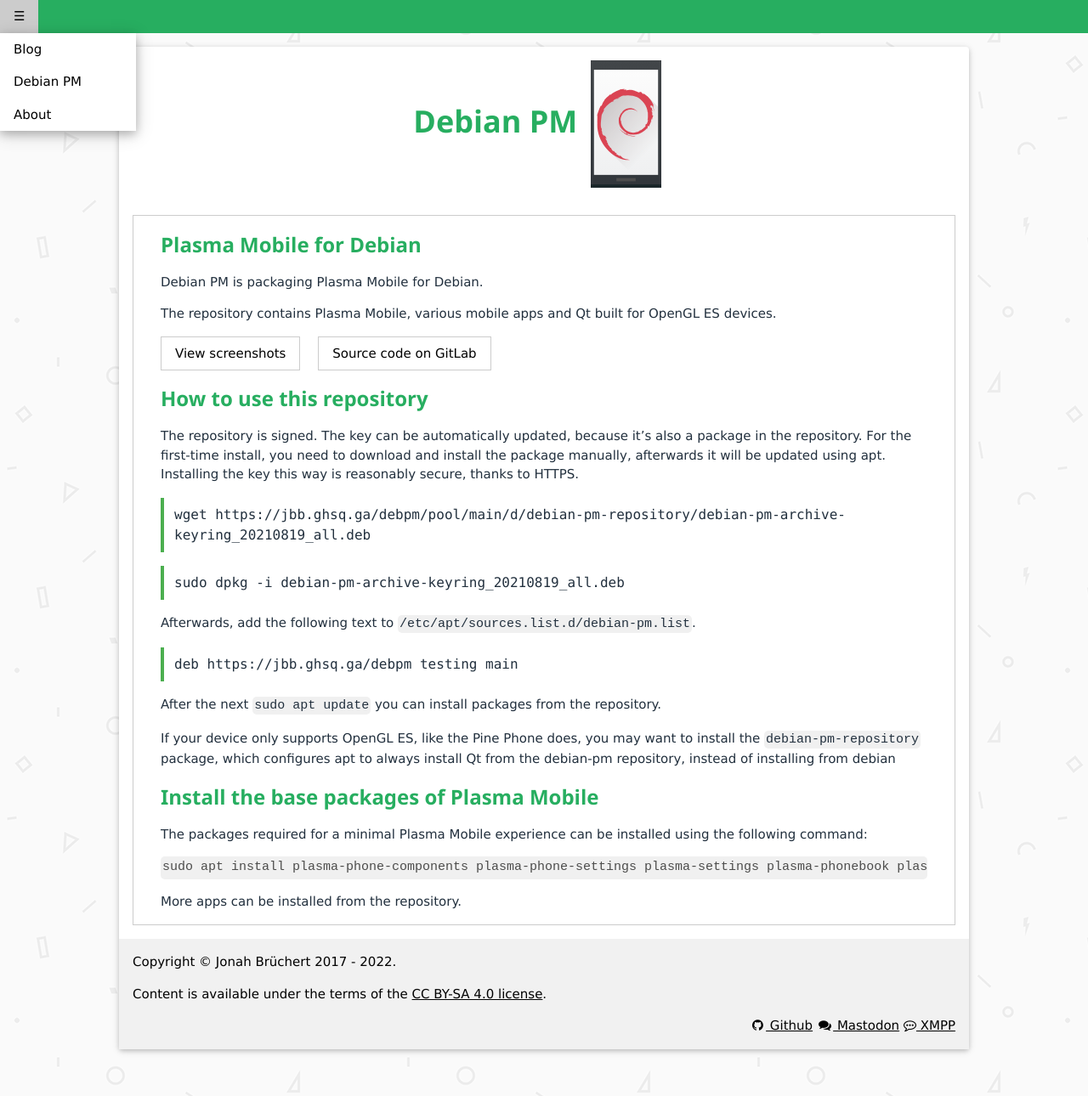
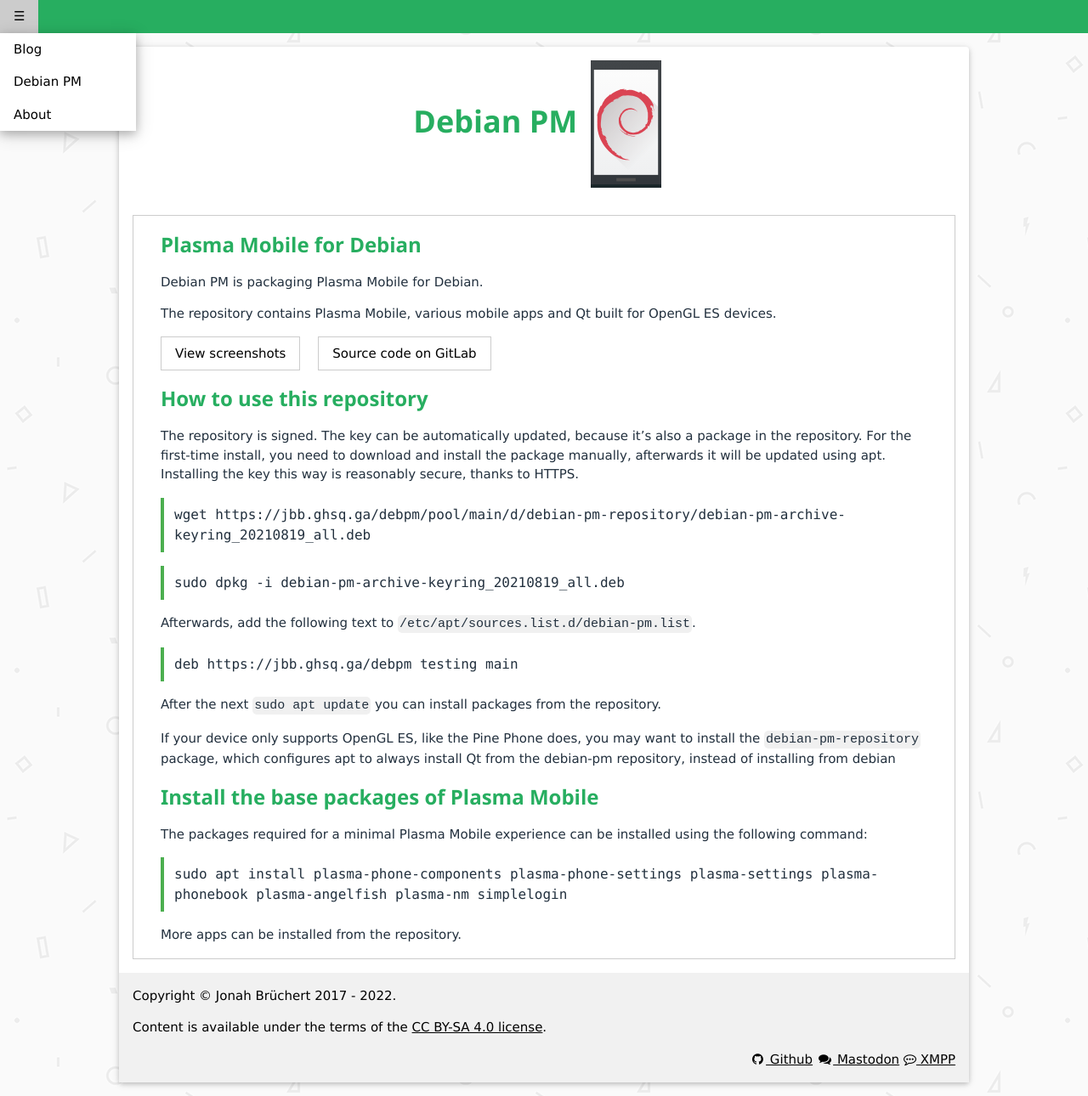
Before and after one commit to jbbgameich/jbbgameich.github.io, a Jekyll site: the page built from debian-pm/index.md, in a window 1280 px wide. Shown: the whole page at 85% size. Built offline with Jekyll 4.4.1, drawn with Linux system fonts in a browser that asks for light colours.

Commit message:
Use same code design everywhere

````diff
--- a/debian-pm/index.md
+++ b/debian-pm/index.md
@@ -39,9 +39,9 @@
 ### Install the base packages of Plasma Mobile
 
 The packages required for a minimal Plasma Mobile experience can be installed using the following command:
-```
-sudo apt install plasma-phone-components plasma-phone-settings plasma-settings plasma-phonebook plasma-angelfish plasma-nm simplelogin`
-```
+<div class="w3-code notranslate">
+	sudo apt install plasma-phone-components plasma-phone-settings plasma-settings plasma-phonebook plasma-angelfish plasma-nm simplelogin
+</div>
 
 More apps can be installed from the repository.
 
````
